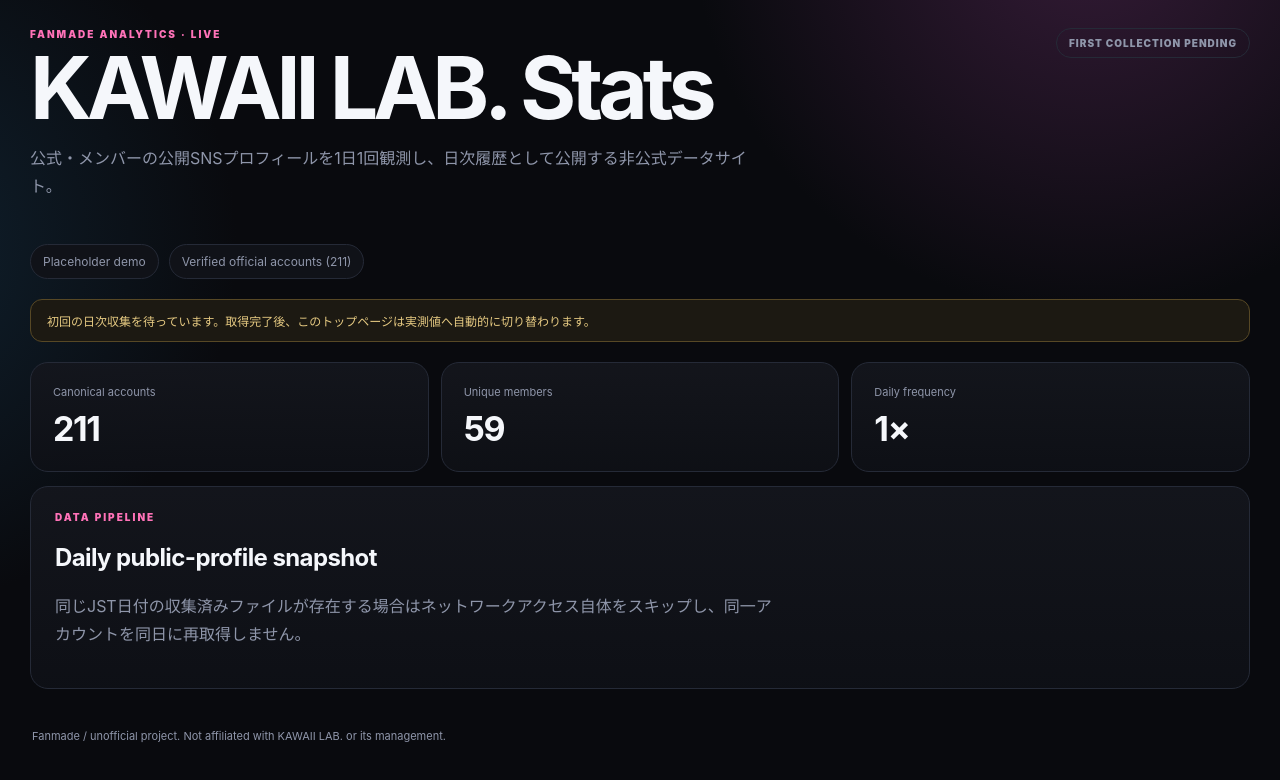
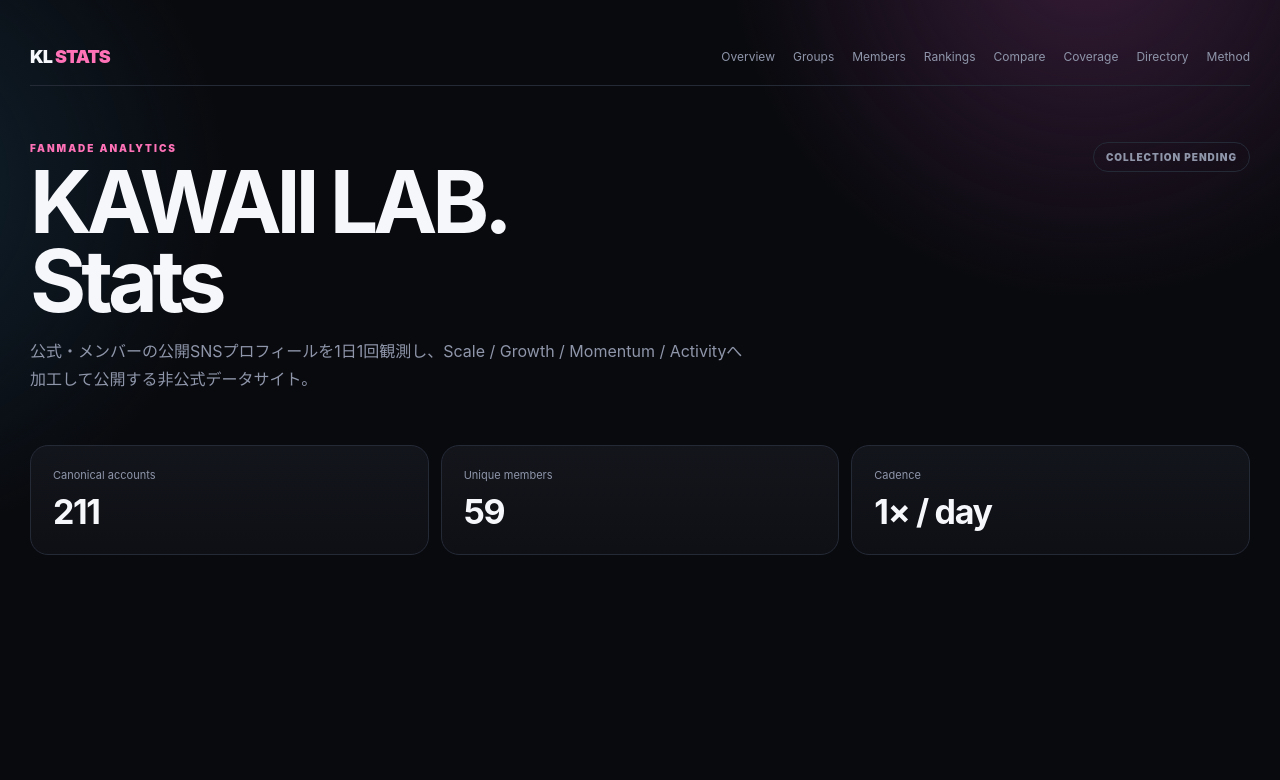
Before and after one commit to ProtChan/kawaii-lab-stats, a Next.js app: page / in a window 1280 px wide. Shown: the top 780 px of the page. Built offline with nearby package versions, Linux system fonts and the light colour scheme.

Commit message:
feat: reshape homepage around scale growth and activity

```diff
--- a/app/page.tsx
+++ b/app/page.tsx
@@ -1,156 +1,62 @@
 import Link from "next/link";
 import { GrowthChart } from "@/components/growth-chart";
+import { SiteNav } from "@/components/site-nav";
 import { directorySummary } from "@/lib/official-directory";
 import { hasLiveData, liveGroupStats, liveSummary, liveTimeline } from "@/lib/live-stats";
 
-const fmt = (value: number) => new Intl.NumberFormat("ja-JP").format(value);
-const optionalFmt = (value: number | null) => value == null ? "—" : fmt(value);
+const fmt = (value: number | null) => value == null ? "—" : new Intl.NumberFormat("ja-JP").format(value);
 const signed = (value: number | null) => value == null ? "—" : `${value >= 0 ? "+" : ""}${fmt(value)}`;
 
 export default function Home() {
   if (!hasLiveData) {
-    return (
-      <main>
-        <header className="hero">
-          <div>
-            <p className="eyebrow">FANMADE ANALYTICS · LIVE</p>
-            <h1>KAWAII LAB. Stats</h1>
-            <p className="lead">公式・メンバーの公開SNSプロフィールを1日1回観測し、日次履歴として公開する非公式データサイト。</p>
-          </div>
-          <span className="badge">FIRST COLLECTION PENDING</span>
-        </header>
-
-        <nav className="nav">
-          <Link href="/demo">Placeholder demo</Link>
-          <Link href="/directory">Verified official accounts ({directorySummary.accounts})</Link>
-        </nav>
-
-        <section className="notice">初回の日次収集を待っています。取得完了後、このトップページは実測値へ自動的に切り替わります。</section>
-        <section className="kpis">
-          <article><span>Canonical accounts</span><strong>{directorySummary.accounts}</strong></article>
-          <article><span>Unique members</span><strong>{directorySummary.members}</strong></article>
-          <article><span>Daily frequency</span><strong>1×</strong></article>
-        </section>
-
-        <section className="panel">
-          <p className="eyebrow">DATA PIPELINE</p>
-          <h2>Daily public-profile snapshot</h2>
-          <p className="lead">同じJST日付の収集済みファイルが存在する場合はネットワークアクセス自体をスキップし、同一アカウントを同日に再取得しません。</p>
-        </section>
-
-        <footer>Fanmade / unofficial project. Not affiliated with KAWAII LAB. or its management.</footer>
-      </main>
-    );
+    return <main><SiteNav/><header className="pageHero"><div><p className="eyebrow">FANMADE ANALYTICS</p><h1>KAWAII LAB.<br/>Stats</h1><p className="lead">公式・メンバーの公開SNSプロフィールを1日1回観測し、Scale / Growth / Momentum / Activityへ加工して公開する非公式データサイト。</p></div><span className="badge">COLLECTION PENDING</span></header><section className="metricGrid"><article><span>Canonical accounts</span><strong>{directorySummary.accounts}</strong></article><article><span>Unique members</span><strong>{directorySummary.members}</strong></article><article><span>Cadence</span><strong>1× / day</strong></article></section></main>;
   }
 
-  const ranked = [...liveGroupStats].sort((a, b) => b.ecosystemFollowers - a.ecosystemFollowers);
-  const growthRanked = [...liveGroupStats].sort((a, b) => (b.dailyGain ?? -Infinity) - (a.dailyGain ?? -Infinity));
-  const collectedAt = liveSummary.collectedAt
-    ? new Date(liveSummary.collectedAt).toLocaleString("ja-JP", { timeZone: "Asia/Tokyo", dateStyle: "medium", timeStyle: "short" })
-    : "—";
+  const ranked = [...liveGroupStats].sort((a,b)=>b.ecosystemFollowers-a.ecosystemFollowers);
+  const growthRanked = [...liveGroupStats].sort((a,b)=>(b.dailyGain ?? -Infinity)-(a.dailyGain ?? -Infinity));
+  const top = ranked[0];
+  const coverage = liveSummary.attempted ? (liveSummary.successful/liveSummary.attempted)*100 : 0;
+  const collectedAt = liveSummary.collectedAt ? new Date(liveSummary.collectedAt).toLocaleString("ja-JP",{timeZone:"Asia/Tokyo",dateStyle:"medium",timeStyle:"short"}) : "—";
 
   return (
     <main>
-      <header className="hero">
-        <div>
-          <p className="eyebrow">FANMADE ANALYTICS · LIVE</p>
-          <h1>KAWAII LAB. Stats</h1>
-          <p className="lead">KAWAII LAB.各グループ・メンバーの公開SNS規模を、毎日1回の同条件観測で比較します。</p>
-        </div>
+      <SiteNav />
+      <header className="pageHero">
+        <div><p className="eyebrow">KAWAII LAB. DATA OBSERVATORY</p><h1>KAWAII LAB.<br/>Stats</h1><p className="lead">現在規模だけでなく、「どれだけ増えたか」「今どれだけ勢いがあるか」「コンテンツがどれだけ消費されているか」を日次観測します。</p></div>
         <span className="badge">UPDATED {liveSummary.date}</span>
       </header>
 
-      <nav className="nav">
-        <Link href="/demo">Placeholder demo</Link>
-        <Link href="/directory">Official accounts ({directorySummary.accounts})</Link>
-        <Link href="/methodology">Methodology</Link>
-        <a href="data/latest.json">Raw latest JSON</a>
-      </nav>
+      <section className="notice">最終取得 {collectedAt} JST · {liveSummary.successful}/{liveSummary.attempted} profiles · 欠測は0に変換しません。</section>
 
-      <section className="notice">最終取得: {collectedAt} JST · 成功 {liveSummary.successful}/{liveSummary.attempted} · 取得不能は0として扱わず欠測のまま保持します。</section>
-
-      <section className="kpis">
-        <article><span>Observed account-sum audience</span><strong>{fmt(liveSummary.observedAudience)}</strong></article>
-        <article><span>Successful profiles</span><strong>{liveSummary.successful}/{liveSummary.attempted}</strong></article>
-        <article><span>Unavailable today</span><strong>{liveSummary.failed}</strong></article>
-      </section>
-
-      <section className="grid2">
-        <article className="panel">
-          <p className="eyebrow">YOUTUBE REACH</p>
-          <h2>{liveSummary.youtubeViews == null ? "次回取得から計測" : fmt(liveSummary.youtubeViews)}</h2>
-          <p className="lead">追跡対象YouTubeチャンネルの公開「総再生回数」合計。登録者数と同じ日次観測で保存します。</p>
-        </article>
-        <article className="panel">
-          <p className="eyebrow">TIKTOK ENGAGEMENT</p>
-          <h2>{optionalFmt(liveSummary.tiktokLikes)}</h2>
-          <p className="lead">追跡対象TikTokプロフィールの公開「総いいね」合計。これは動画単体いいねではなくプロフィール累計値です。</p>
-        </article>
+      <section className="metricGrid metricGrid4">
+        <article><span>Observed audience</span><strong>{fmt(liveSummary.observedAudience)}</strong><small>primary group ecosystem sum</small></article>
+        <article><span>Largest group</span><strong>{top?.name ?? "—"}</strong><small>{fmt(top?.ecosystemFollowers ?? null)}</small></article>
+        <article><span>TikTok total likes</span><strong>{fmt(liveSummary.tiktokLikes)}</strong><small>available debuted-group profiles</small></article>
+        <article><span>Data coverage</span><strong>{coverage.toFixed(1)}%</strong><small>{liveSummary.failed} unavailable today</small></article>
       </section>
 
       <section className="panel">
-        <div className="sectionHead">
-          <div><p className="eyebrow">DAILY TREND</p><h2>グループ別 SNS合計推移</h2></div>
-          <span>{liveTimeline.length} daily snapshots</span>
-        </div>
-        {liveTimeline.length >= 2 ? (
-          <>
-            <GrowthChart data={liveTimeline} groups={liveGroupStats.map((group) => group.name)} xKey="date" />
-            <div className="legend">{liveGroupStats.map((group, index) => <span key={group.slug}><i style={{ background: `var(--chart-${(index % 5) + 1})` }} />{group.name}</span>)}</div>
-          </>
-        ) : (
-          <p className="lead">初回スナップショットを取得済みです。2日目の取得後から時系列グラフを表示します。</p>
-        )}
+        <div className="sectionHead"><div><p className="eyebrow">GROUP SCALE HISTORY</p><h2>グループ別 SNS合計推移</h2></div><span>{liveTimeline.length} daily snapshots</span></div>
+        {liveTimeline.length >= 2 ? <><GrowthChart data={liveTimeline} groups={liveGroupStats.map((group)=>group.name)} xKey="date"/><div className="legend">{liveGroupStats.map((group,index)=><span key={group.slug}><i style={{background:`var(--chart-${(index%5)+1})`}}/>{group.name}</span>)}</div></> : <p className="lead">初回snapshot取得済み。2日目から比較線が伸び始めます。</p>}
       </section>
 
       <section className="grid2">
         <div className="panel">
-          <div className="sectionHead"><div><p className="eyebrow">CURRENT SCALE</p><h2>現在SNS規模</h2></div></div>
-          <div className="ranking">
-            {ranked.map((group, index) => (
-              <div className="rankRow" key={group.slug}>
-                <b>{String(index + 1).padStart(2, "0")}</b>
-                <div>
-                  <strong>{group.name}</strong>
-                  <small>公式 {fmt(group.officialFollowers)} · メンバー {fmt(group.memberFollowers)} · coverage {group.observedAccounts}/{group.expectedAccounts}</small>
-                </div>
-                <em>{fmt(group.ecosystemFollowers)}</em>
-              </div>
-            ))}
-          </div>
+          <div className="sectionHead"><div><p className="eyebrow">CURRENT SCALE</p><h2>現在SNS規模</h2></div><Link href="/groups">All groups →</Link></div>
+          <div className="ranking">{ranked.map((group,index)=><Link className="rankRow rankLink" href={`/groups/${group.slug}`} key={group.slug}><b>{String(index+1).padStart(2,"0")}</b><div><strong>{group.name}</strong><small>official {fmt(group.officialFollowers)} · members {fmt(group.memberFollowers)}</small></div><em>{fmt(group.ecosystemFollowers)}</em></Link>)}</div>
         </div>
-
         <div className="panel">
-          <div className="sectionHead"><div><p className="eyebrow">DAILY GROWTH</p><h2>前日増加数</h2></div></div>
-          <div className="ranking">
-            {growthRanked.map((group, index) => (
-              <div className="rankRow" key={group.slug}>
-                <b>{String(index + 1).padStart(2, "0")}</b>
-                <div>
-                  <strong>{group.name}</strong>
-                  <small>{group.dailyGrowthRate == null ? "2日目から算出" : `${group.dailyGrowthRate >= 0 ? "+" : ""}${group.dailyGrowthRate.toFixed(3)}% / day`}</small>
-                </div>
-                <em>{signed(group.dailyGain)}</em>
-              </div>
-            ))}
-          </div>
+          <div className="sectionHead"><div><p className="eyebrow">DAILY MOVERS</p><h2>前日増加数</h2></div><Link href="/rankings">Rankings →</Link></div>
+          <div className="ranking">{growthRanked.map((group,index)=><Link className="rankRow rankLink" href={`/groups/${group.slug}`} key={group.slug}><b>{String(index+1).padStart(2,"0")}</b><div><strong>{group.name}</strong><small>{group.dailyGrowthRate==null?"2日目から算出":`${group.dailyGrowthRate>=0?"+":""}${group.dailyGrowthRate.toFixed(3)}% / day`}</small></div><em>{signed(group.dailyGain)}</em></Link>)}</div>
         </div>
       </section>
 
       <section className="panel">
-        <div className="sectionHead"><div><p className="eyebrow">PLATFORM MIX</p><h2>媒体別アカウント合計</h2></div></div>
-        {liveGroupStats.map((group) => (
-          <div className="platformGroup" key={group.slug}>
-            <strong>{group.name}</strong>
-            <div>{Object.entries(group.platforms).map(([platform, value]) => <span key={platform}>{platform}<b>{fmt(value)}</b></span>)}</div>
-            <small>YouTube 総再生 {optionalFmt(group.youtubeViews)} · TikTok 総いいね {optionalFmt(group.tiktokLikes)}</small>
-          </div>
-        ))}
+        <div className="sectionHead"><div><p className="eyebrow">CONTENT ACTIVITY</p><h2>Followers以外の規模指標</h2></div><span>lifetime totals; daily deltas later</span></div>
+        <div className="memberStatGrid">{ranked.map((group)=><Link href={`/groups/${group.slug}`} className="memberStatCard" key={group.slug}><div><strong>{group.name}</strong></div><b>{fmt(group.tiktokLikes)}</b><small>TikTok total likes · YouTube views {fmt(group.youtubeViews)}</small></Link>)}</div>
       </section>
 
-      <footer>
-        Fanmade / unofficial. Counts are public-profile observations, not deduplicated unique people. Group official accounts and member accounts are shown separately and may share followers. Source and capture time are retained in the public JSON.
-      </footer>
+      <footer>Unofficial fanmade analytics. SNS横断合計はユニーク人数ではありません。Source / capture time / missing observations are preserved in public JSON. <Link href="/methodology">Methodology</Link></footer>
     </main>
   );
 }
```
